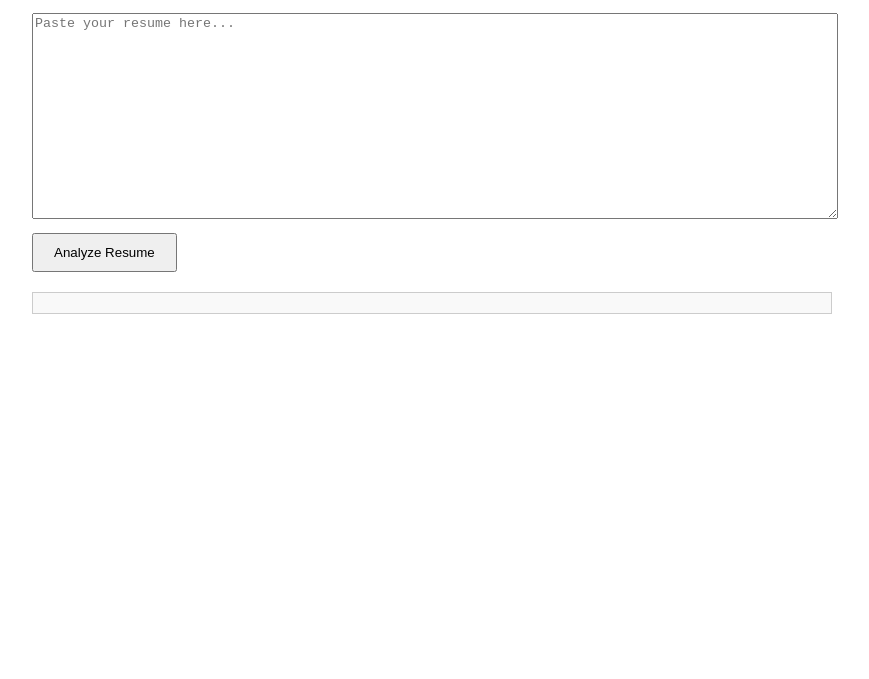
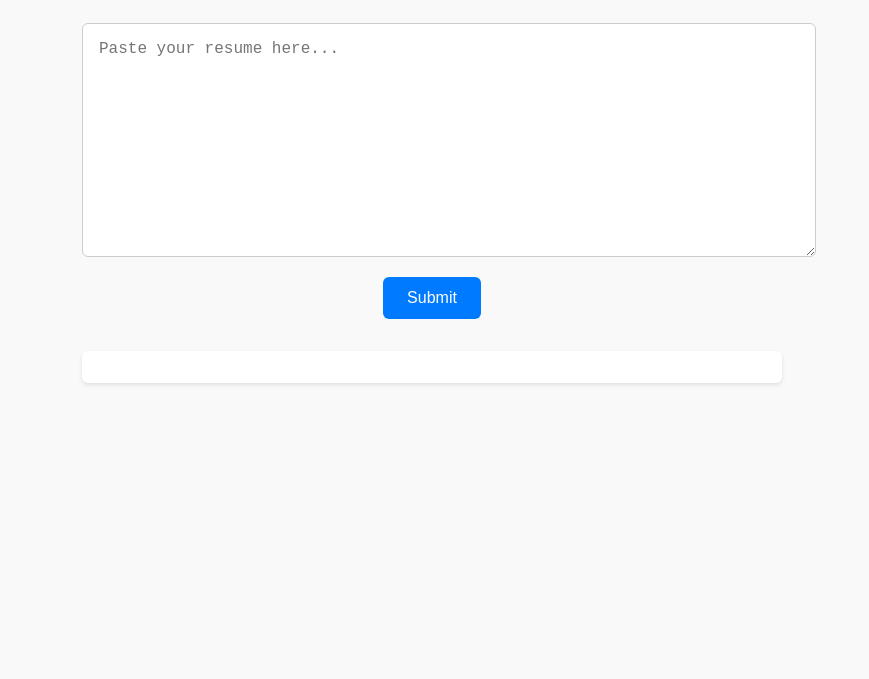
Before and after one commit to KaneOberon/Resume-Reader, a plain HTML site: page index.html in a window 1280 px wide. Shown: the part 121-800 px from the top of the page, without its empty margins (208-1077 px from the left). Drawn offline with Linux system fonts and the light colour scheme.

Commit message:
Update index.html

```diff
--- a/index.html
+++ b/index.html
@@ -7,48 +7,80 @@
   <style>
     body {
       font-family: Arial, sans-serif;
-      max-width: 800px;
-      margin: auto;
-      padding: 20px;
+      max-width: 700px;
+      margin: 2rem auto;
+      padding: 1rem;
+      background-color: #f9f9f9;
     }
+
+    h1 {
+      text-align: center;
+      color: #333;
+    }
+
     textarea {
       width: 100%;
       height: 200px;
-      margin-bottom: 10px;
+      padding: 1rem;
+      font-size: 1rem;
+      margin-top: 1rem;
+      border: 1px solid #ccc;
+      border-radius: 6px;
     }
+
     button {
-      padding: 10px 20px;
+      display: block;
+      margin: 1rem auto;
+      padding: 0.75rem 1.5rem;
+      font-size: 1rem;
+      background-color: #007bff;
+      color: white;
+      border: none;
+      border-radius: 6px;
+      cursor: pointer;
     }
-    #response {
-      margin-top: 20px;
-      padding: 10px;
-      border: 1px solid #ccc;
-      background-color: #f9f9f9;
+
+    button:hover {
+      background-color: #0056b3;
+    }
+
+    #reviewOutput {
+      margin-top: 2rem;
+      background-color: #ffffff;
+      padding: 1rem;
+      border-radius: 6px;
+      box-shadow: 0 2px 4px rgba(0, 0, 0, 0.1);
+      white-space: pre-wrap;
     }
   </style>
 </head>
 <body>
   <h1>AI Resume Reviewer</h1>
-  <p>Paste your resume below. Click the button to get feedback.</p>
+
   <textarea id="resumeInput" placeholder="Paste your resume here..."></textarea>
-  <br/>
-  <button onclick="submitResume()">Analyze Resume</button>
-  <div id="response"></div>
+  <button onclick="submitResume()">Submit</button>
+
+  <div id="reviewOutput"></div>
 
   <script>
     async function submitResume() {
-      const resumeText = document.getElementById('resumeInput').value;
-      const responseDiv = document.getElementById('response');
-      responseDiv.innerText = 'Analyzing...';
+      const userResumeText = document.getElementById("resumeInput").value;
+      const output = document.getElementById("reviewOutput");
+      output.textContent = "Reviewing your resume... Please wait.";
 
-      const res = await fetch('https://your-backend-url.onrender.com/review', {
-        method: 'POST',
-        headers: { 'Content-Type': 'application/json' },
-        body: JSON.stringify({ resume: resumeText }),
-      });
+      try {
+        const response = await fetch("https://resume-reader-m4b7.onrender.com/review", {
+          method: "POST",
+          headers: { "Content-Type": "application/json" },
+          body: JSON.stringify({ resume: userResumeText })
+        });
 
-      const data = await res.json();
-      responseDiv.innerText = data.feedback || 'Error fetching feedback.';
+        const data = await response.json();
+        output.textContent = data.review || "No review returned.";
+      } catch (error) {
+        output.textContent = "An error occurred while processing your resume.";
+        console.error(error);
+      }
     }
   </script>
 </body>
```
